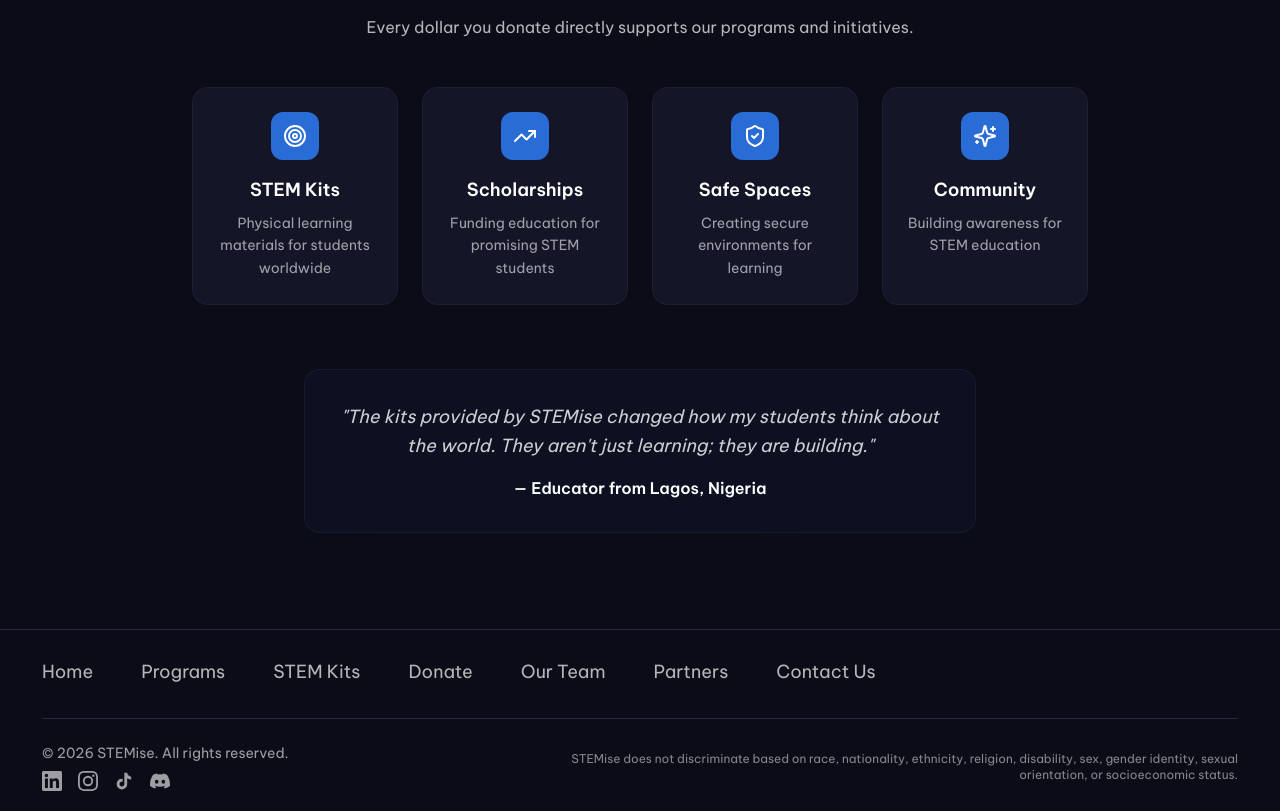
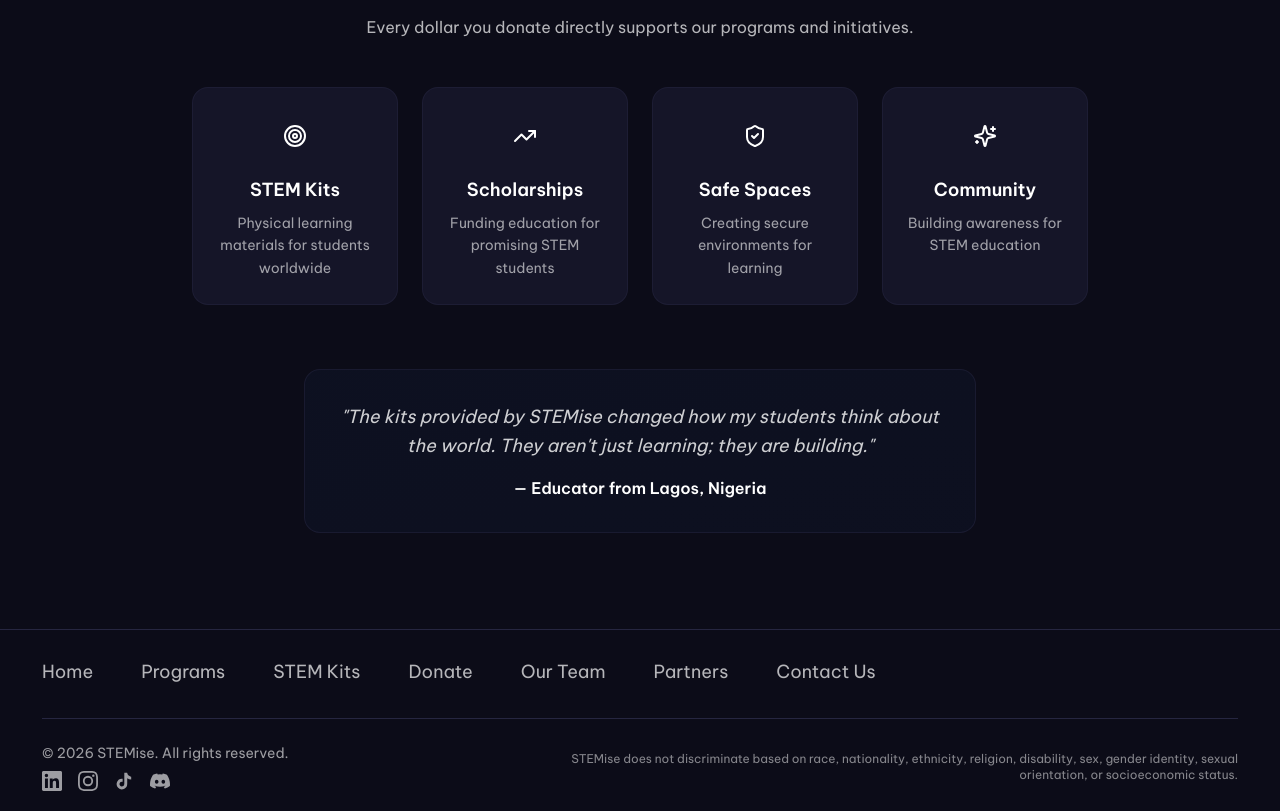
Before and after one commit to STEMise/stemise-website-current-1-3-2026, a React (Vite) app: page /donations in a window 1280 px wide. Shown: the part 949-1760 px from the top of the page. Built offline with nearby package versions, Linux system fonts and the light colour scheme; the HTML template or start-up script is replaced by a standard one.

Commit message:
Visual edit in Lovable
Edited UI in Lovable

```diff
--- a/src/pages/Donations.tsx
+++ b/src/pages/Donations.tsx
@@ -70,7 +70,7 @@ const Donations = () => {
             {impactItems.map((item, index) => {
             const Icon = item.icon;
             return <div key={index} className="group p-6 bg-card rounded-2xl border border-border/50 hover:border-primary/30 hover:shadow-lg hover:shadow-primary/5 transition-all duration-300 text-center">
-                  <div className="w-12 h-12 bg-primary rounded-xl flex items-center justify-center mx-auto mb-4 group-hover:scale-105 transition-transform duration-300">
+                  <div className="w-12 h-12 rounded-xl flex items-center justify-center mx-auto mb-4 group-hover:scale-105 transition-transform duration-300 bg-transparent">
                     <Icon className="h-6 w-6 text-primary-foreground" />
                   </div>
                   <h3 className="text-lg font-semibold mb-2 text-foreground">{item.title}</h3>
```
